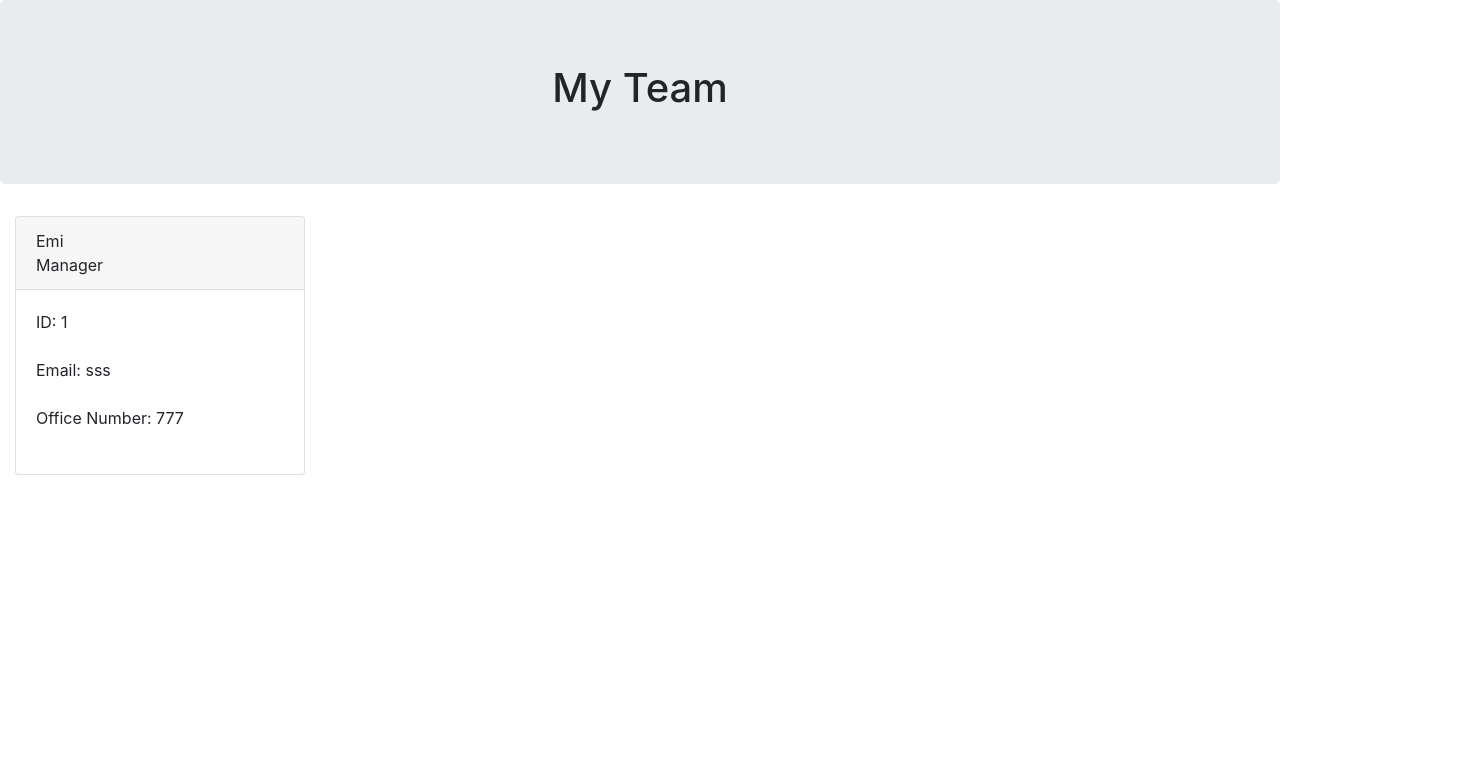
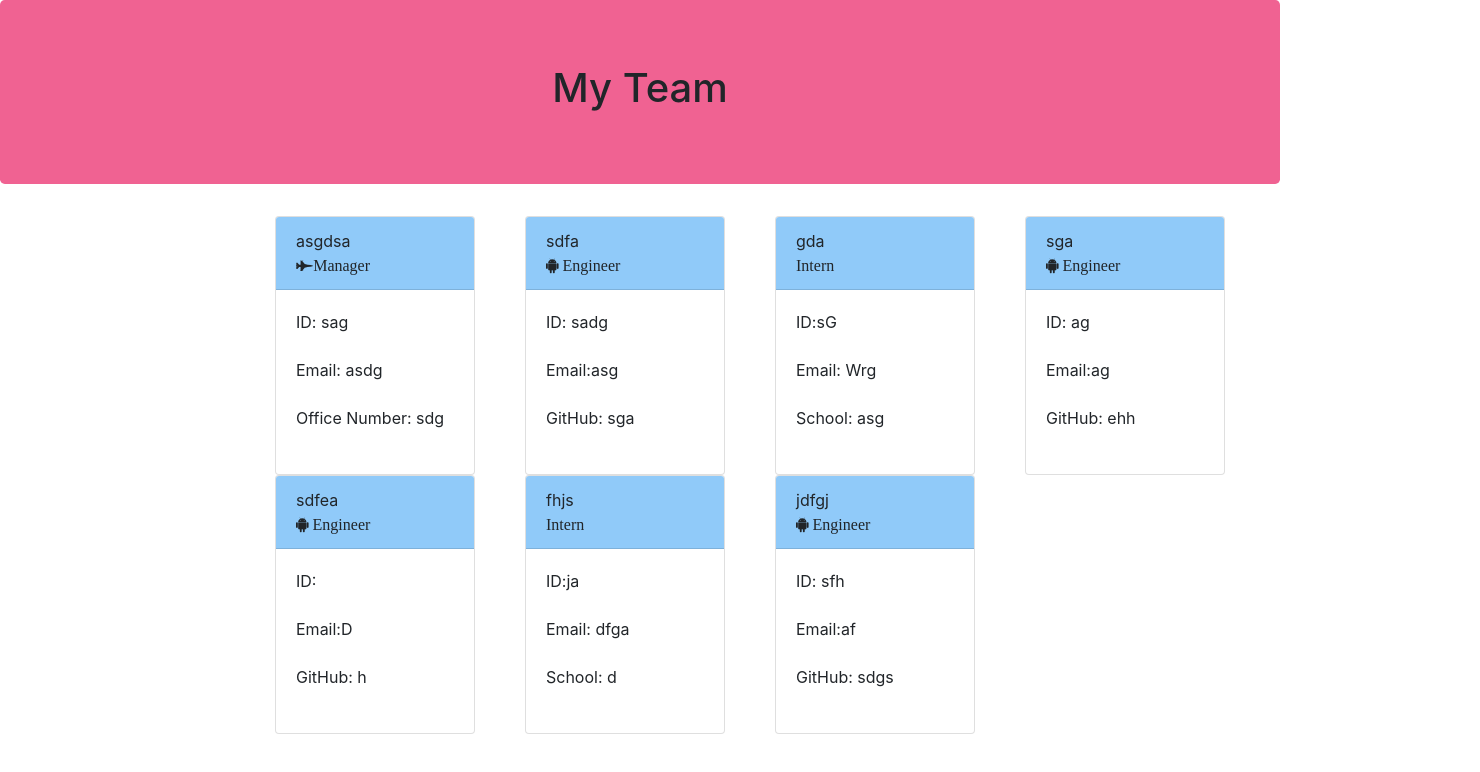
Before and after one commit to ETRezaei/-TemplateEngine-EmployeeSummary, a website: page index.html in a window 1280 px wide. Shown: the whole page, 1480 px wide, since content can reach past the window. Drawn offline with nearby package versions, Linux system fonts and the light colour scheme.

Commit message:
fixed styling

```diff
--- a/index.html
+++ b/index.html
@@ -2,38 +2,210 @@
 <!DOCTYPE html>
 <html>
 <head>
-	<title>Page</title>
-	<link rel="stylesheet" href="https://maxcdn.bootstrapcdn.com/bootstrap/4.0.0/css/bootstrap.min.css">
+  <title>Page</title>
+  <link rel="stylesheet" href="https://maxcdn.bootstrapcdn.com/bootstrap/4.0.0/css/bootstrap.min.css">
   <link rel="stylesheet" href="https://stackpath.bootstrapcdn.com/font-awesome/4.7.0/css/font-awesome.min.css">
   <script src="https://maxcdn.bootstrapcdn.com/bootstrap/4.0.0/js/bootstrap.min.js"></script>
 
 </head>
 <body>
-	<div class="jumbotron">
-		<h1 class="text-center">My Team</h1>
+    <style>
+        .ul{
+            list-style-type:none;
+            right: -200px;
+            position: relative;
+        }
+        li{
+            float: left;
+            margin-left: 20px;
+        }
+        .cardbody{
+            width: 200px;
+        }
+    </style>
+	<div class="jumbotron" style="background: #f06292" >
+		<h1 class="text-center" >My Team</h1>
     </div>
+    <ul class="ul">
 
+
+    <li>
     <div class="col-md-3">
-    <div class="card">
-      <div class="card-header">
-                   Emi<br>
-                   Manager
+    <div class="card cardbody">
+      <div class="card-header" style="background: #90caf9">
+                   asgdsa<br>
+                   <div class="fa fa-fighter-jet">Manager</div>
                   </div>
       <div class="card-body">
         <form role="form">
           <div class="form-group">
-              <label for="reserve-unique-id" id="reserve-unique-id">ID: 1</label>
+              <label for="reserve-unique-id" id="reserve-unique-id">ID: sag</label>
           </div>
           <div class="form-group">
-            <label for="reserve-email" id="reserve-email">Email: sss</label>
+            <label for="reserve-email" id="reserve-email">Email: asdg</label>
           </div>
           <div class="form-group">
-              <label for="reserve-phone" id="reserve-office-number">Office Number: 777</label>
+              <label for="reserve-phone" id="reserve-office-number">Office Number: sdg</label>
           </div>
           </form>
       </div>
     </div>
   </div>
+  </li>
 
+
+    <li>
+    <div class="col-md-3">
+    <div class="card cardbody">
+    <div class="card-header" style="background: #90caf9">
+                sdfa <br>
+               <div class="fa fa-android"> Engineer</div>
+                </div>
+    <div class="card-body">
+        <form role="form">
+        <div class="form-group">
+            <label for="reserve-unique-id" id="reserve-unique-id">ID: sadg</label>
+        </div>
+        <div class="form-group">
+            <label for="reserve-email" id="reserve-email">Email:asg </label>
+        </div>
+        <div class="form-group">
+            <label for="reserve-phone" id="reserve-github">GitHub: sga</label>
+        </div>
+        </form>
+    </div>
+    </div>
+</div>
+<li>
+
+
+    <li>
+    <div class="col-md-3">
+				<div class="card cardbody">
+				  <div class="card-header" style="background: #90caf9">
+							   gda<br>
+							  <div class="fa fa-acorn"> Intern</div>
+							  </div>
+				  <div class="card-body">
+					<form role="form">
+					  <div class="form-group">
+						  <label for="reserve-unique-id" id="reserve-unique-id">ID:sG </label>
+					  </div>
+					  <div class="form-group">
+						<label for="reserve-email" id="reserve-email">Email: Wrg</label>
+					  </div>
+					  <div class="form-group">
+						  <label for="reserve-phone" id="school">School: asg</label>
+					  </div>
+					  </form>
+				  </div>
+				</div>
+              </div>
+              <li>
+
+
+
+    <li>
+    <div class="col-md-3">
+    <div class="card cardbody">
+    <div class="card-header" style="background: #90caf9">
+                sga <br>
+               <div class="fa fa-android"> Engineer</div>
+                </div>
+    <div class="card-body">
+        <form role="form">
+        <div class="form-group">
+            <label for="reserve-unique-id" id="reserve-unique-id">ID: ag</label>
+        </div>
+        <div class="form-group">
+            <label for="reserve-email" id="reserve-email">Email:ag </label>
+        </div>
+        <div class="form-group">
+            <label for="reserve-phone" id="reserve-github">GitHub: ehh</label>
+        </div>
+        </form>
+    </div>
+    </div>
+</div>
+<li>
+
+
+    <li>
+    <div class="col-md-3">
+    <div class="card cardbody">
+    <div class="card-header" style="background: #90caf9">
+                sdfea <br>
+               <div class="fa fa-android"> Engineer</div>
+                </div>
+    <div class="card-body">
+        <form role="form">
+        <div class="form-group">
+            <label for="reserve-unique-id" id="reserve-unique-id">ID: </label>
+        </div>
+        <div class="form-group">
+            <label for="reserve-email" id="reserve-email">Email:D </label>
+        </div>
+        <div class="form-group">
+            <label for="reserve-phone" id="reserve-github">GitHub: h</label>
+        </div>
+        </form>
+    </div>
+    </div>
+</div>
+<li>
+
+
+    <li>
+    <div class="col-md-3">
+				<div class="card cardbody">
+				  <div class="card-header" style="background: #90caf9">
+							   fhjs<br>
+							  <div class="fa fa-acorn"> Intern</div>
+							  </div>
+				  <div class="card-body">
+					<form role="form">
+					  <div class="form-group">
+						  <label for="reserve-unique-id" id="reserve-unique-id">ID:ja </label>
+					  </div>
+					  <div class="form-group">
+						<label for="reserve-email" id="reserve-email">Email: dfga</label>
+					  </div>
+					  <div class="form-group">
+						  <label for="reserve-phone" id="school">School: d</label>
+					  </div>
+					  </form>
+				  </div>
+				</div>
+              </div>
+              <li>
+
+
+
+    <li>
+    <div class="col-md-3">
+    <div class="card cardbody">
+    <div class="card-header" style="background: #90caf9">
+                jdfgj <br>
+               <div class="fa fa-android"> Engineer</div>
+                </div>
+    <div class="card-body">
+        <form role="form">
+        <div class="form-group">
+            <label for="reserve-unique-id" id="reserve-unique-id">ID: sfh</label>
+        </div>
+        <div class="form-group">
+            <label for="reserve-email" id="reserve-email">Email:af </label>
+        </div>
+        <div class="form-group">
+            <label for="reserve-phone" id="reserve-github">GitHub: sdgs</label>
+        </div>
+        </form>
+    </div>
+    </div>
+</div>
+<li>
+
+
+    </ul>
 </body>
 </html>
```
Also changed, not shown: index.js (+39 -17 lines).
